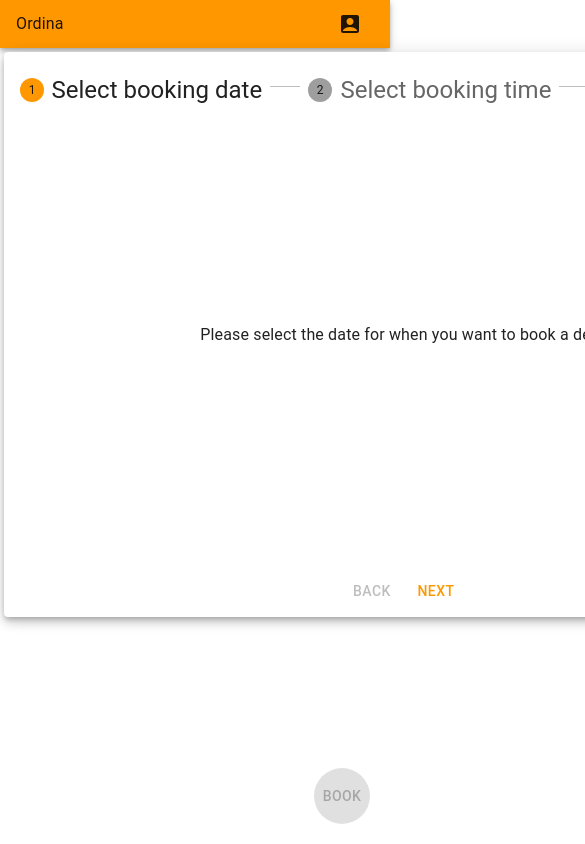
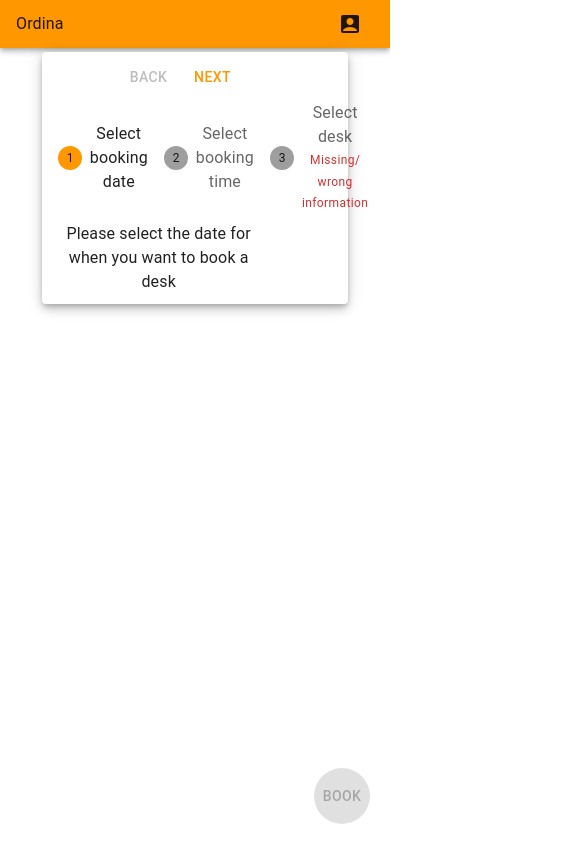
Before and after one commit to code-star/desks, a React (Create React App) app in the folder client/: page /desks/book in a window 390 px wide. Shown: the top 844 px of the page, 585 px wide, since content can reach past the window. Built offline with nearby package versions, Linux system fonts and the light colour scheme.

Commit message:
layout bookingpage works on mobile

```diff
--- a/client/src/components/BookingStepper.tsx
+++ b/client/src/components/BookingStepper.tsx
@@ -1,4 +1,11 @@
-import { Stepper,Step,StepButton,Typography,Button,Grid } from "@mui/material";
+import {
+  Stepper,
+  Step,
+  StepButton,
+  Typography,
+  Button,
+  Grid,
+} from "@mui/material";
 import { FC, useContext } from "react";
 import { TimeStep } from "../components/steps/TimeStep";
 import { DateStep } from "../components/steps/DateStep";
@@ -42,19 +49,19 @@ export const BookingStepper: FC = () => {
   };
 
   return (
-    <Grid
-      container
-      height={550}
-      maxWidth={1}
-      direction="column"
-      justifyContent="space-between"
-    >
-      <Grid item>
+    <Grid container width="90%" justifyContent="space-between" rowSpacing="2%">
+      <Grid item xs={12} md={12}>
+        <Button disabled={activeStep === 0} onClick={handleBack}>
+          Back
+        </Button>
+        <Button onClick={handleNext}>Next</Button>
+      </Grid>
+      <Grid item xs={6} md={12}>
         <Stepper nonLinear activeStep={activeStep}>
           {steps.map((label, index) => (
-            <Step className="headerText" key={label}>
+            <Step key={label}>
               <StepButton onClick={() => handleStep(index)}>
-                <Typography variant="h5">{label}</Typography>
+                <Typography className="headerText">{label}</Typography>
                 {hasStepError(index) ? (
                   <Typography variant="caption" color="error">
                     Missing/ wrong information
@@ -65,12 +72,8 @@ export const BookingStepper: FC = () => {
           ))}
         </Stepper>
       </Grid>
-      <Grid item>{stepComponents[activeStep]}</Grid>
-      <Grid item>
-        <Button disabled={activeStep === 0} onClick={handleBack}>
-          Back
-        </Button>
-        <Button onClick={handleNext}>Next</Button>
+      <Grid item xs={10} md={12}>
+        {stepComponents[activeStep]}
       </Grid>
     </Grid>
   );
--- a/client/src/components/steps/DeskStep.tsx
+++ b/client/src/components/steps/DeskStep.tsx
@@ -14,7 +14,7 @@ export const DeskStep: FC = () => {
   return (
       <div>
       <Grid container>
-        <Grid item xs={4}>
+        <Grid item xs={12} md={4}>
         <Typography className="subText">
         Please select one of the available desks:
       </Typography>
@@ -25,7 +25,7 @@ export const DeskStep: FC = () => {
             ""
           )}
         </Grid>
-        <Grid item xs={8}>
+        <Grid item xs={12} md={8}>
           <Card>
             <img
               className= "image"
--- a/client/src/pages/BookingPage.tsx
+++ b/client/src/pages/BookingPage.tsx
@@ -68,8 +68,8 @@ const BookingPage: FC = () => {
           elevation={6}
           style={{
             width: "80%",
-            minWidth: 800,
-            height: "auto",
+            minWidth: "50%",
+            height: "100%",
             margin: "auto",
             padding: "2%",
           }}
--- a/client/src/pages/CheckinPage.tsx
+++ b/client/src/pages/CheckinPage.tsx
@@ -50,7 +50,7 @@ const CheckinPage: FC = () => {
           disabled={currentDeskState === "unavailable"}
           onClick={handleToggleChecked}
         >
-          {currentDeskState === "free" ? "Check in" : "Check uit"}
+          {currentDeskState === "free" ? "Check in" : "Check out"}
         </Button>
         <CheckinDeskList deskId={deskId} />
       </Stack>
@@ -66,7 +66,7 @@ const CheckinPage: FC = () => {
             <CloseIcon color={"primary"} />
           </IconButton>
         }
-        message={currentDeskState === "free" ? "uitgechecked" : "ingechecked"}
+        message={currentDeskState === "free" ? "checked out" : "checked in"}
       />
     </div>
   );
```
Also changed, not shown: 1 other file (tests, documents, lock files or other folders).
